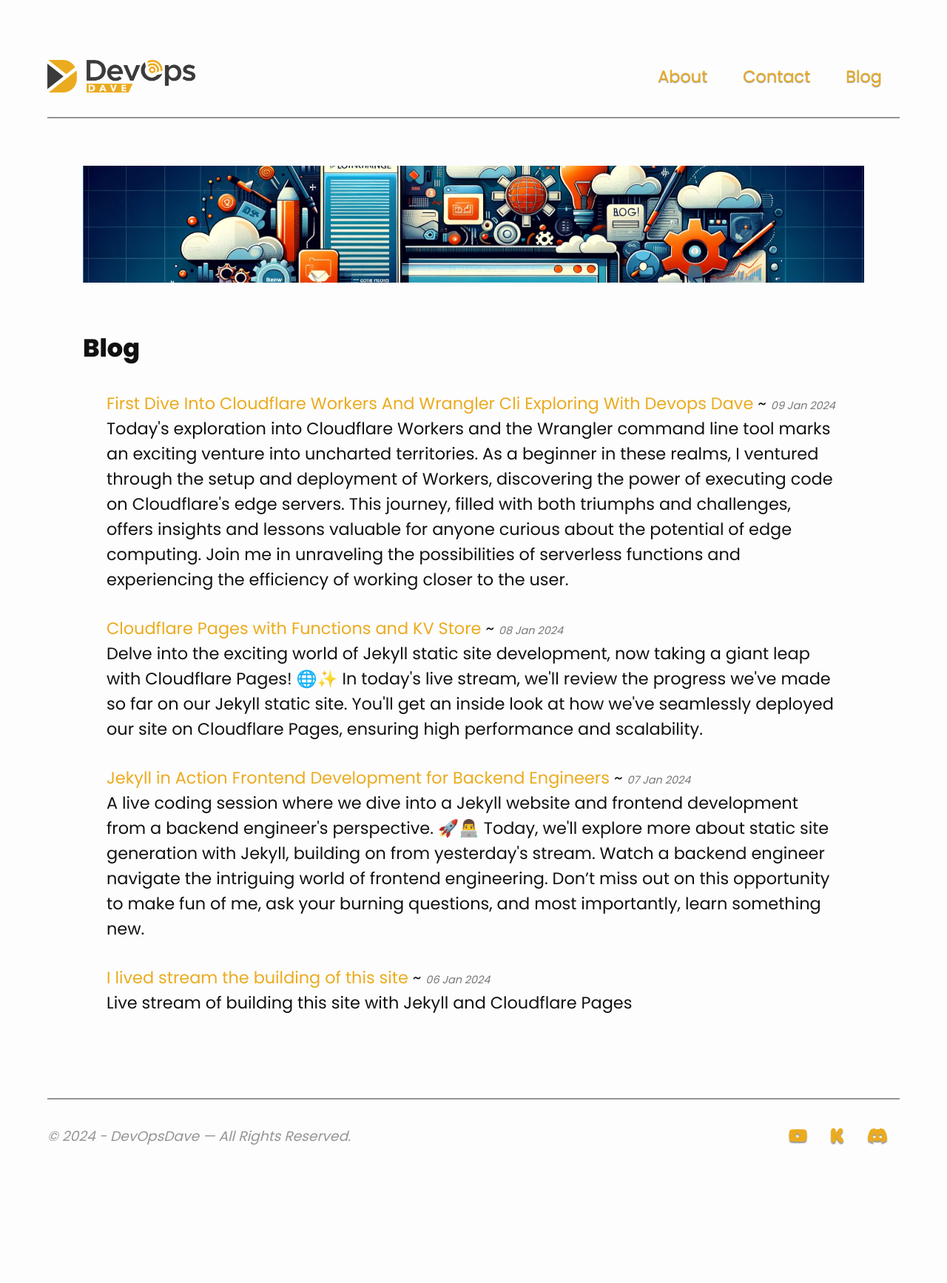
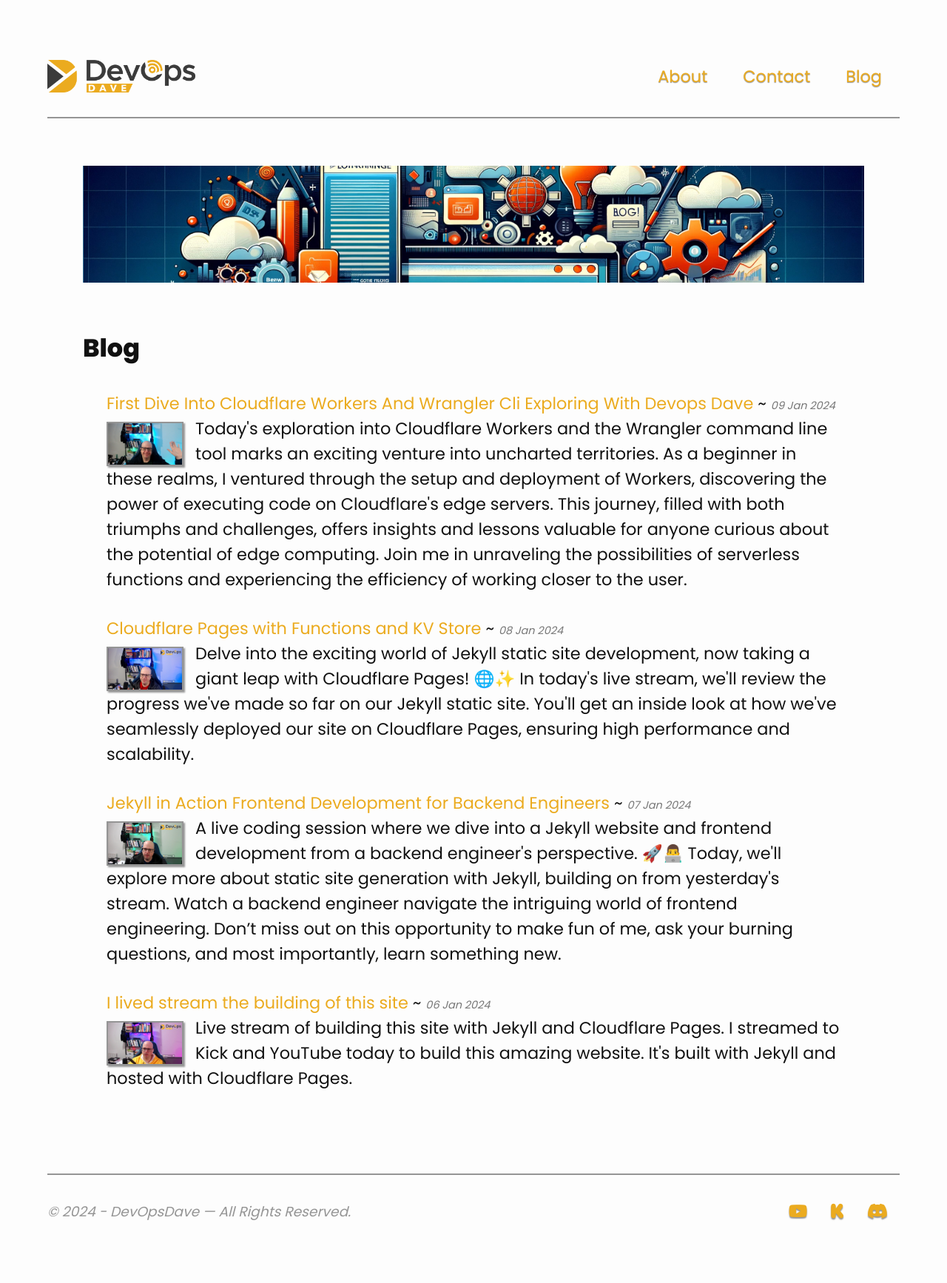
Before and after one commit to davealbert/devopsdave.net, a Jekyll site: the page built from _pages/blog.md, in a window 1280 px wide. Shown: the whole page at 74% size. Built offline with Jekyll 4.4.1, drawn with Linux system fonts in a browser that asks for light colours; nearby versions of some CDN libraries; some web fonts are replaced; before the commit the page ends 1632 px from its top, so only the background shows below that.

Commit message:
update to blog list page

```diff
--- a/_pages/blog.md
+++ b/_pages/blog.md
@@ -9,6 +9,13 @@
   {% for post in site.posts %}
     <li class="blog-list-items">
       <a href="{{ post.url }}">{{ post.title }}</a> ~ <span class="post-date">{{ post.date | date_to_string }}</span>
+      <div>
+        {% if post.post_image %}
+        <div class="post-image">
+          <img src="{{ post.post_image}}" onClick="document.location='{{ post.url }}'">
+        </div>
+        {% endif %}
+      </div>
       <p>
         {{ post.description }}
       </p>
--- a/_posts/2024-01-06-streaming-building-this-site.md
+++ b/_posts/2024-01-06-streaming-building-this-site.md
@@ -1,7 +1,9 @@
 ---
 layout: post
 title: "I lived stream the building of this site"
-description: "Live stream of building this site with Jekyll and Cloudflare Pages"
+description: "Live stream of building this site with Jekyll and Cloudflare Pages. I streamed to Kick and YouTube today to build this amazing website. It's built with Jekyll and hosted with Cloudflare Pages.
+
+"
 post_image: /images/blog-posts/2024-01-06.jpg
 yt_tags: Jekyll, CloudflarePages, DevOps, DevOpsDave
 ---
--- a/css/main.scss
+++ b/css/main.scss
@@ -320,3 +320,18 @@
         text-shadow: $my-black-faded 0px 1px 1px;
     }
 }
+
+.blog-list-items{
+    .post-image{
+        float: left;
+        margin-right: 1rem;
+        padding-top: 0.5rem;
+        img {
+            max-width: 100px;
+            max-height: 100px;
+            border: 2px solid $my-black-faded;
+            box-shadow: 2px 2px 2px $my-black-faded;
+            cursor: pointer;
+        }
+    }
+}
```
Also changed, not shown: _posts/2024-01-08-cloudflare-pages-with-functions-and-kv-store.md (+0 -6 lines).
